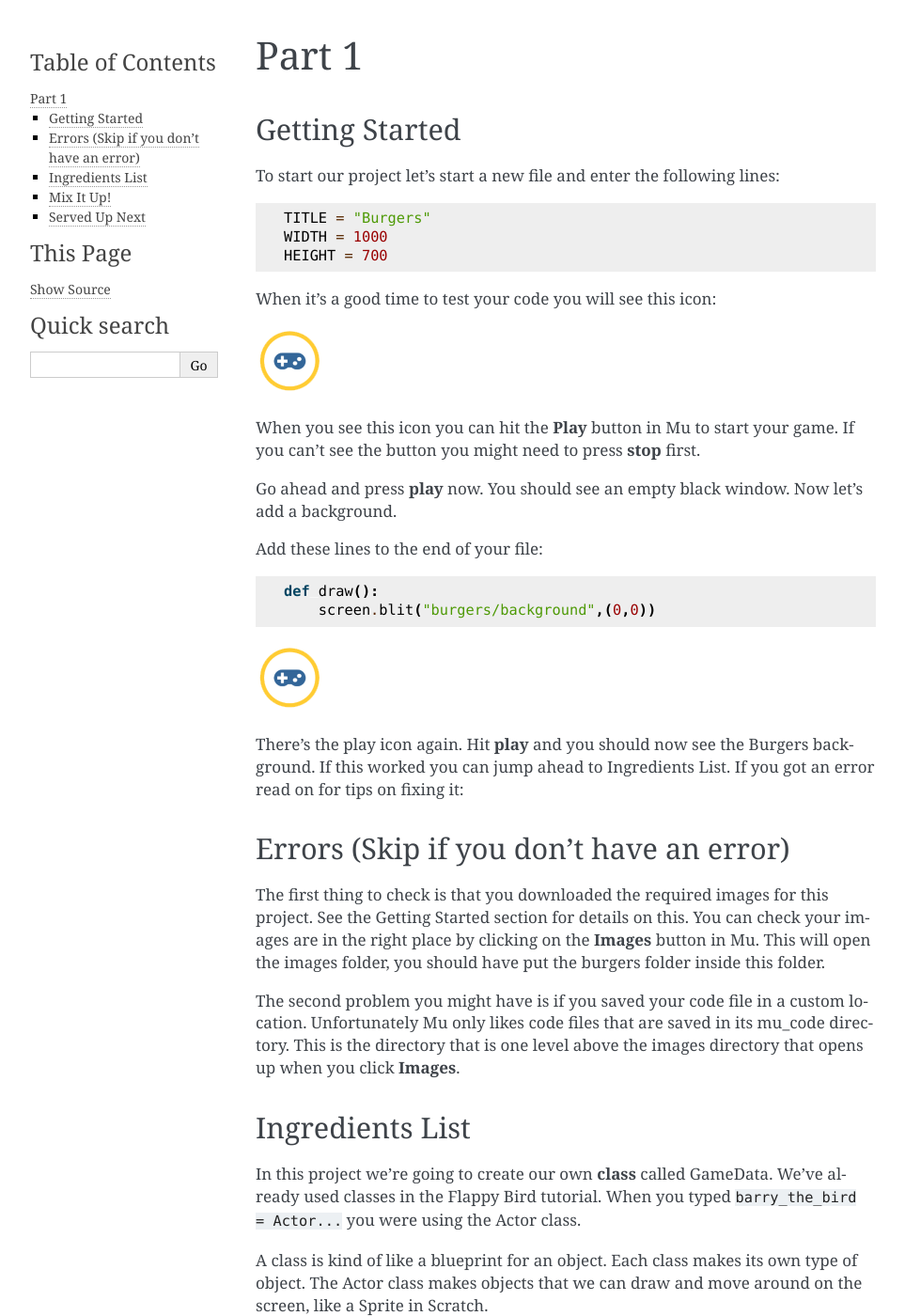
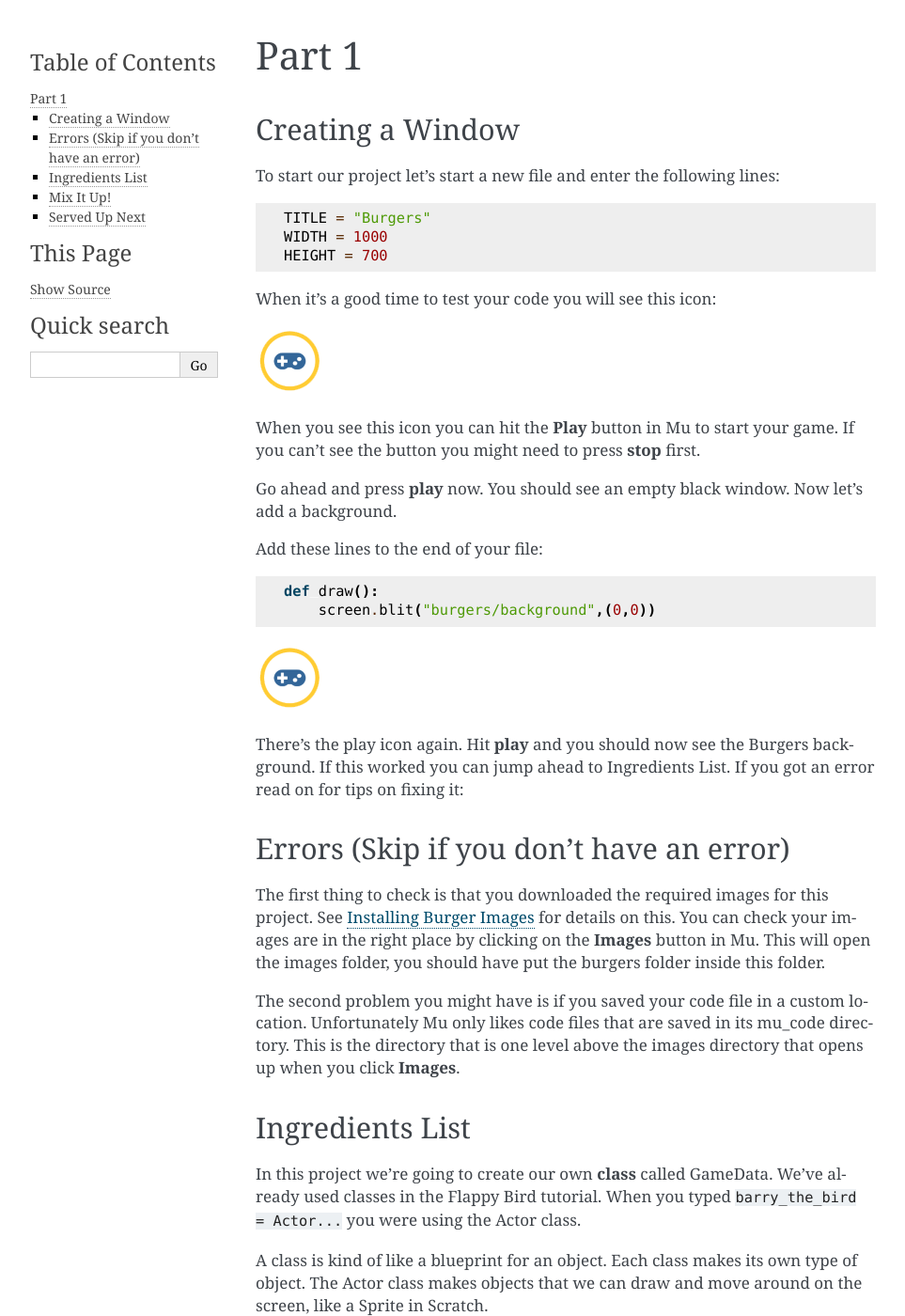
Before and after one commit to andyborrell/pygamezero_burgers, a Sphinx documentation site: the page built from docs/part1.rst, in a window 1280 px wide and 1400 px high. Shown: the whole window at 94% size, without its empty margins (148-1111 px from the left). Built offline with Sphinx 7.4.7, drawn with Linux system fonts in a browser that asks for light colours.

Commit message:
Fixed help installing images link

```diff
--- a/docs/index.rst
+++ b/docs/index.rst
@@ -18,7 +18,6 @@ If you're just starting out with Python you should start with the `Flappy Bird T
 This tutorial will assume you've already completed the Flappy Bird tutorial so this time we'll skip some of the really basic stuff.
 
 
-
 Getting Started
 ---------------
 Check the beginning of the `Flappy Bird Tutorial <https://pygamezero-bird.readthedocs.io/en/latest/?>`_ for instructions on installing Mu.
@@ -28,6 +27,8 @@ Important tip for using Mu
 --------------------------
 The first time you save your work in Mu it will open the save dialog in a folder called mu_code.  It's important you save in that exact folder.  If you don't Mu won't be able to run your games.
 
+
+.. _installing-burger-images:
 
 Installing Burger Images
 ------------------------
--- a/docs/part1.rst
+++ b/docs/part1.rst
@@ -2,9 +2,8 @@
 
 Part 1
 ======
-
-Getting Started
----------------
+Creating a Window
+-----------------
 To start our project let's start a new file and enter the following lines:
 
 .. code-block:: python
@@ -36,7 +35,7 @@ There's the play icon again.  Hit **play** and you should now see the Burgers ba
 Errors (Skip if you don't have an error)
 ----------------------------------------
 
-The first thing to check is that you downloaded the required images for this project.  See the Getting Started section for details on this.  You can check your images are in the right place by clicking on the **Images** button in Mu.  This will open the images folder, you should have put the burgers folder inside this folder.
+The first thing to check is that you downloaded the required images for this project.  See :ref:`installing-burger-images` for details on this.  You can check your images are in the right place by clicking on the **Images** button in Mu.  This will open the images folder, you should have put the burgers folder inside this folder.
 
 The second problem you might have is if you saved your code file in a custom location.  Unfortunately Mu only likes code files that are saved in its mu_code directory.  This is the directory that is one level above the images directory that opens up when you click **Images**.
 
```
